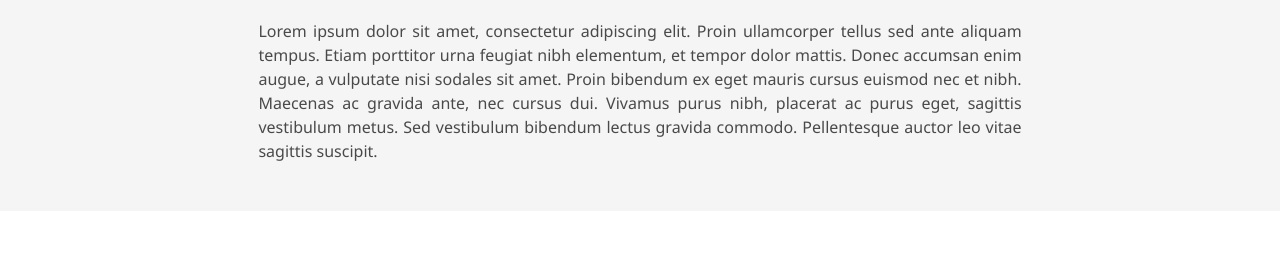
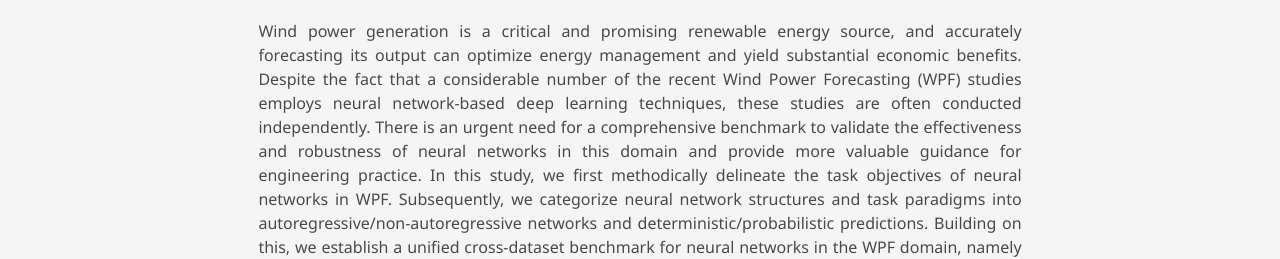
Before and after one commit to Open-wpf/Page, a plain HTML site: page index.html in a window 1280 px wide. Shown: the part 461-720 px from the top of the page. Drawn offline with nearby package versions, Linux system fonts and the light colour scheme; some icons are missing; a web font is replaced by a local one.

Commit message:
abstract

```diff
--- a/index.html
+++ b/index.html
@@ -148,7 +148,7 @@
         <h2 class="title is-3">Abstract</h2>
         <div class="content has-text-justified">
           <p>
-            Lorem ipsum dolor sit amet, consectetur adipiscing elit. Proin ullamcorper tellus sed ante aliquam tempus. Etiam porttitor urna feugiat nibh elementum, et tempor dolor mattis. Donec accumsan enim augue, a vulputate nisi sodales sit amet. Proin bibendum ex eget mauris cursus euismod nec et nibh. Maecenas ac gravida ante, nec cursus dui. Vivamus purus nibh, placerat ac purus eget, sagittis vestibulum metus. Sed vestibulum bibendum lectus gravida commodo. Pellentesque auctor leo vitae sagittis suscipit.
+            Wind power generation is a critical and promising renewable energy source, and accurately forecasting its output can optimize energy management and yield substantial economic benefits. Despite the fact that a considerable number of the recent Wind Power Forecasting (WPF) studies employs neural network-based deep learning techniques, these studies are often conducted independently. There is an urgent need for a comprehensive benchmark to validate the effectiveness and robustness of neural networks in this domain and provide more valuable guidance for engineering practice. In this study, we first methodically delineate the task objectives of neural networks in WPF. Subsequently, we categorize neural network structures and task paradigms into autoregressive/non-autoregressive networks and deterministic/probabilistic predictions. Building on this, we establish a unified cross-dataset benchmark for neural networks in the WPF domain, namely OpenWPF, which incorporates eight global wind power operation datasets at both turbine and farm scales. Finally, we conduct a series of neural network evaluation experiments based on this benchmark. The results indicate that neural networks excel in longer forecasting horizons, while autoregressive models show greater robustness in short-term forecasting, with non-autoregressive models progressively mitigate disparities in long-term forecasting.
           </p>
         </div>
       </div>
```
